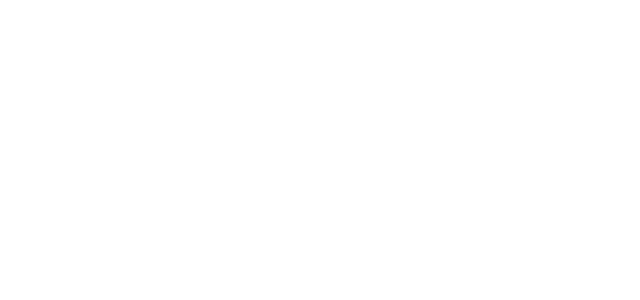
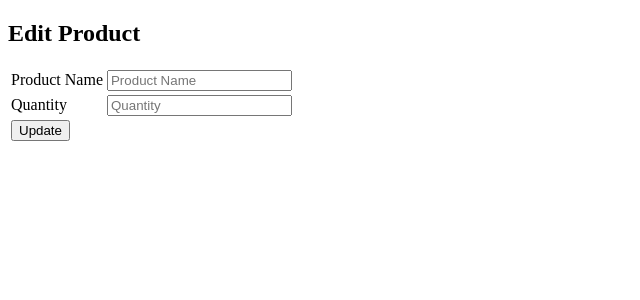
Before and after one commit to YashMathukiya04/Product-task-frontend, a React app: page /edit/1 in a window 1280 px wide. Before the commit this address had no page. Shown: the top 300 px of the page, without its empty margins (0-640 px from the left). Built offline with nearby package versions, Linux system fonts and the light colour scheme; the HTML template or start-up script is replaced by a standard one.

Commit message:
feat(edit): update product

```diff
--- a/src/api/product.api.ts
+++ b/src/api/product.api.ts
@@ -5,14 +5,23 @@ export const getProducts = async () => {
     return response.data.data;
 }
 
-export const deleteProduct = async (id : number) => {
+export const deleteProductbyId = async (id : number) => {
     const response = await api.delete('/products/' + id);
     return response.data;
 }
 
 export const addProduct = async (product: {
   name: string;
+  total_quantity: number;
 }) => {
     const response = await api.post('/products', product);
     return response.data;
 }
+
+export const updateProductById = async (id : number, product: {
+  name: string;
+  total_quantity: number;
+}) => {
+    const response = await api.patch('/products/' + id, product);
+    return response.data;
+}
--- a/src/assets/css/productpage.css
+++ b/src/assets/css/productpage.css
@@ -1,6 +1,18 @@
 .table-container {
     padding: 20px;
     font-family: 'Segoe UI', Tahoma, Geneva, Verdana, sans-serif;
+}
+
+.navbar {
+    display: flex;
+    justify-content: space-between;
+    align-items: center;
+    margin-bottom: 20px;
+}
+
+.menus{
+    display: flex;
+    gap: 15px;
 }
 
 .product-table {
--- a/src/components/AddProduct.tsx
+++ b/src/components/AddProduct.tsx
@@ -8,6 +8,7 @@ const AddProduct = () => {
 
   const [product, setProduct] = useState({
     name: '',
+    total_quantity: 0,
   });
 
   const handleSubmit = async(event : React.FormEvent<HTMLFormElement>) => {
@@ -15,11 +16,13 @@ const AddProduct = () => {
 
     try{
       await addProduct({
-        name: product.name
+        name: product.name,
+        total_quantity: product.total_quantity,
       });
 
       setProduct({
         name: '',
+        total_quantity: 0,
       });
       navigate('/');
     }catch(error){
@@ -37,11 +40,26 @@ const AddProduct = () => {
 
   return (
     <div>
+      <center>
         <form onSubmit={handleSubmit}>
-            <input type="text" placeholder='Product Name' value={product.name} name='name' onChange={handleChange} />
-            {/* <input type="number" placeholder='Quantity' value={product.total_quantity} name='total_quantity' onChange={handleChange} /> */}
-            <button type='submit'>Add Product</button>
+            <h1>Add Product</h1>
+          <table border={1}>
+            <tbody>
+              <tr>
+                <td>Product Name</td>
+                <td><input type="text" placeholder='Product Name' value={product.name} name='name' onChange={handleChange} /></td>
+              </tr>
+              <tr>
+                <td>Quantity</td>
+                <td><input type="number" placeholder='Quantity' value={product.total_quantity} name='total_quantity' onChange={handleChange} /></td>
+              </tr>
+              <tr>
+                <td colSpan={2} align='center'><button type='submit'>Add Product</button></td>
+              </tr>
+            </tbody>
+          </table>
         </form>
+      </center>
     </div>
   )
 }
--- a/src/components/Product.tsx
+++ b/src/components/Product.tsx
@@ -1,12 +1,8 @@
-import React from 'react'
 
 interface ProductProps{
     id: number;
     name: string;
     total_quantity: number;
-    // created_at: string | Date;
-    // updated_at: string | Date;
-    // stocks?: any[];
 }
 
 const Product = (props:ProductProps) => {
--- /dev/null
+++ b/src/pages/EditProduct.tsx
@@ -0,0 +1,55 @@
+import type React from "react"
+import { useEffect, useState } from "react";
+import { useNavigate, useParams } from "react-router-dom";
+import { updateProductById } from "../api/product.api";
+
+const EditProduct = () => {
+
+    const [product, setProduct] = useState({
+        name : "",
+        total_quantity : "",
+    });
+    const navigate = useNavigate();
+    const {id} = useParams();
+
+    const handleUpdate = async(event : React.FormEvent<HTMLFormElement>) => {
+        event.preventDefault();
+
+        try{
+            await updateProductById(Number(id), {
+                name : product.name,
+                total_quantity : Number(product.total_quantity)
+            });
+            console.log("Product updated successfully");
+        }catch(error){
+            console.error(error , "Error updating product");
+        }
+        navigate("/");
+    }
+  return (
+    <>
+        <h2>Edit Product</h2>
+        <form onSubmit={handleUpdate}>
+            <table>
+                <tbody>
+                <tr>
+                    <td>Product Name</td>
+                    <td><input type="text" placeholder='Product Name' value={product.name} onChange={(e) => setProduct({...product, name: e.target.value})} /></td>
+                </tr>
+                <tr>
+                    <td>Quantity</td>
+                    <td><input type="number" placeholder='Quantity' value={product.total_quantity} onChange={(e) => setProduct({...product, total_quantity: e.target.value})} /></td>
+                </tr>
+                <tr>
+                    <td colSpan={2}>
+                        <button type='submit'>Update</button>
+                    </td>
+                </tr>
+                </tbody>
+            </table>
+        </form>
+    </>
+  )
+}
+
+export default EditProduct
--- a/src/pages/ProductPage.tsx
+++ b/src/pages/ProductPage.tsx
@@ -2,7 +2,7 @@
 import { useEffect, useState } from 'react'
 import Product from '../components/Product'
 import '../assets/css/productpage.css';
-import { getProducts } from '../api/product.api';
+import { getProducts, deleteProductbyId } from '../api/product.api';
 import { useNavigate } from 'react-router-dom';
 
 interface Product{
@@ -33,8 +33,7 @@ const ProductPage = () => {
 
     const deleteProduct = async (id : number) => {
         try{
-            if (!window.confirm('Are you sure?')) return;
-            await deleteProduct(id);
+            await deleteProductbyId(id);
             setProducts(products.filter((product) => product.id !== id));
         }catch(error){
             console.error(error);
@@ -46,7 +45,10 @@ const ProductPage = () => {
         <div className="table-container">
            <div className="navbar">
              <h2>Product List</h2>
-            <button onClick={() => navigate('/add')}>Add Product</button>
+             <div className="menus">
+                <button onClick={() => navigate('/add')}>Add Product</button>
+                <button onClick={() => navigate('/')}>Add Stock</button>
+             </div>
            </div>
                 <table className="product-table">
                     <thead>
@@ -64,7 +66,7 @@ const ProductPage = () => {
                         <td>{product.name}</td>
                         <td>{product.total_quantity}</td>
                         <td>
-                            <button>Edit</button>
+                            <button onClick={() => navigate('/edit/' + product.id)}>Edit</button>
                             <button onClick={() => deleteProduct(product.id)}>Delete</button>
                             <button>View</button>
                         </td>
--- a/src/routes/AppRoutes.tsx
+++ b/src/routes/AppRoutes.tsx
@@ -1,12 +1,15 @@
 import { Route, Routes } from "react-router-dom";
 import ProductList from "../pages/ProductPage";
 import AddProduct from "../components/AddProduct";
+import EditProduct from "../pages/EditProduct";
 
 const AppRoutes = () => {
     return (
         <Routes>
             <Route path="/" element={<ProductList />} />
             <Route path="/add" element={<AddProduct />} />
+            <Route path="/edit/:id" element={<EditProduct />} />
+            <Route path="" />
         </Routes>
     )
 }
```
